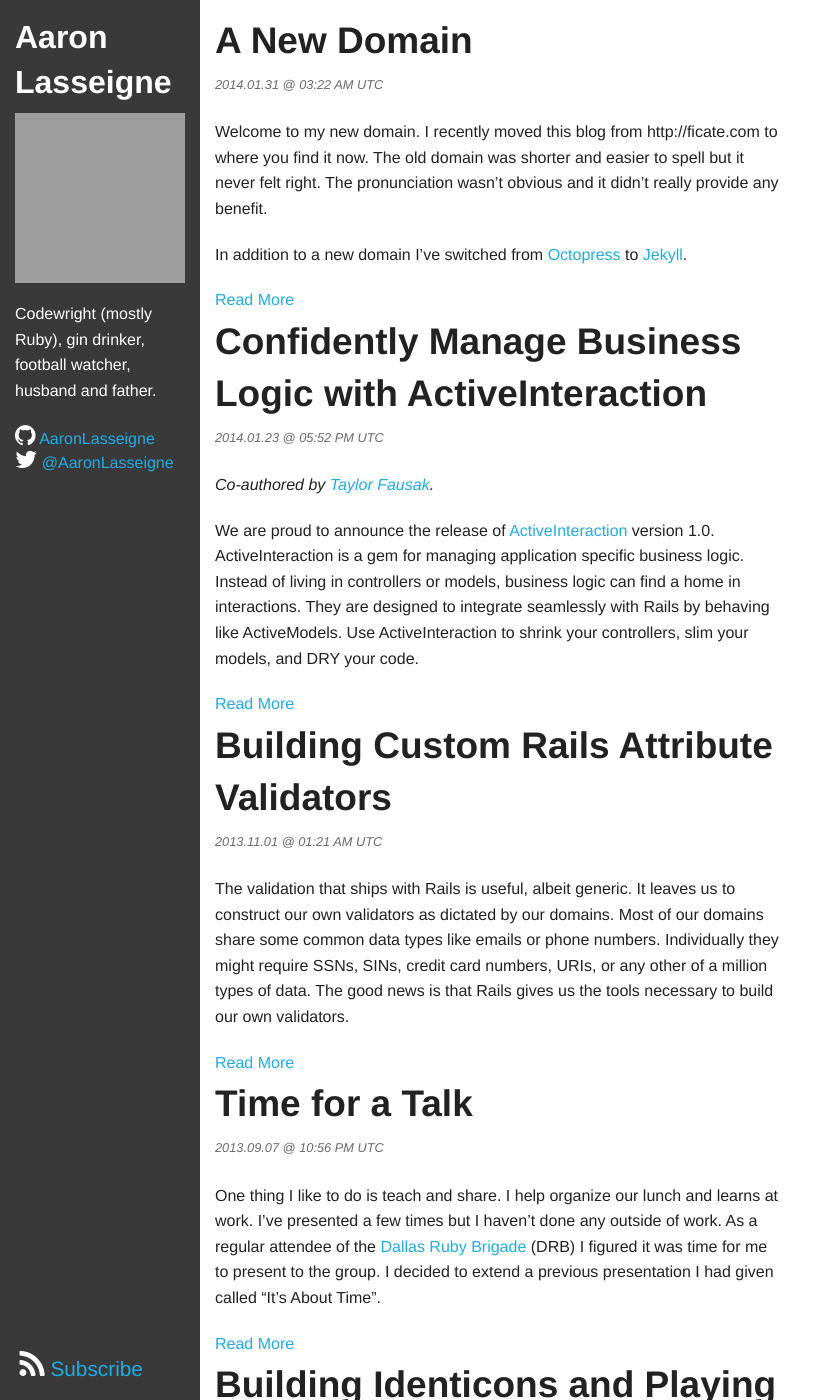
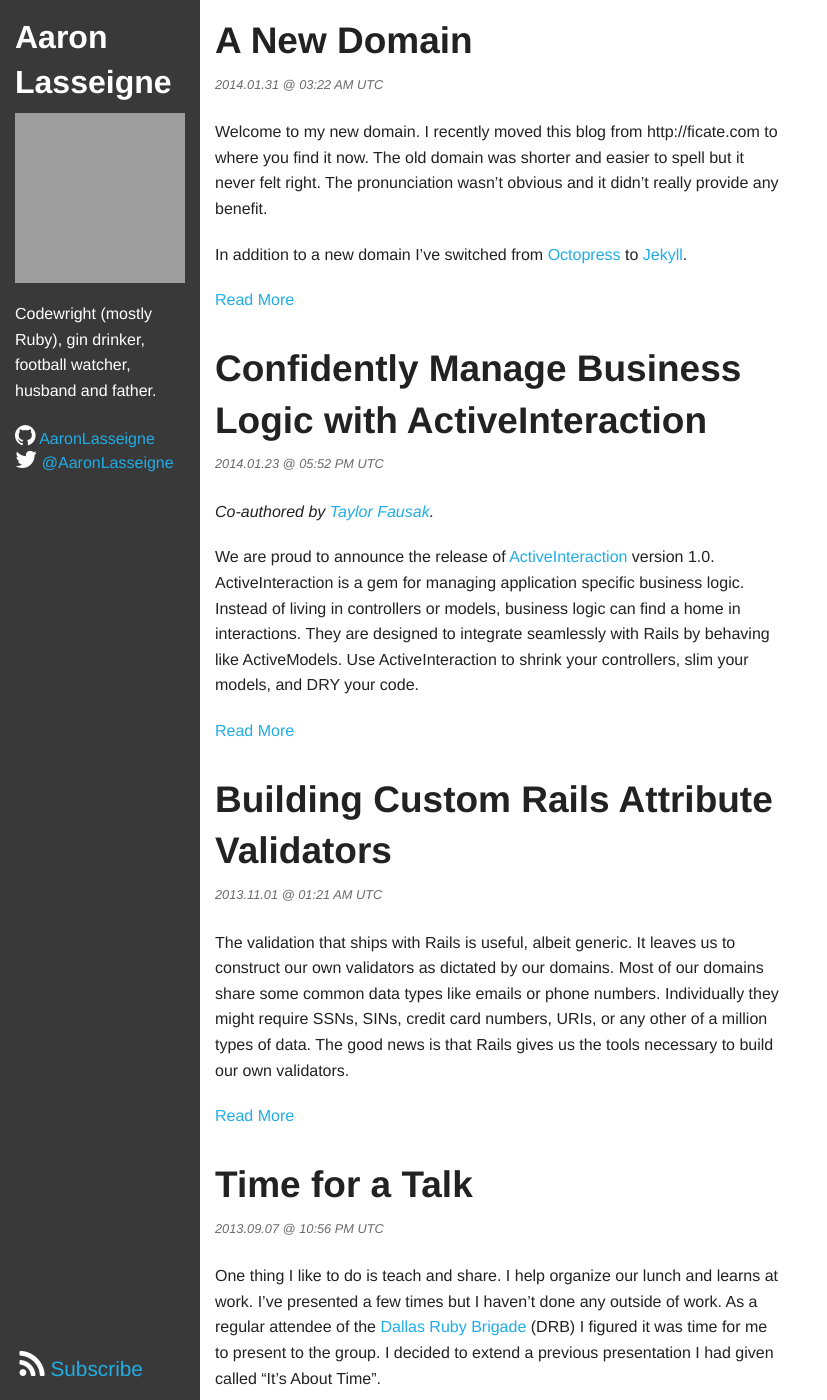
Before and after one commit to AaronLasseigne/aaronlasseigne.github.com, a Jekyll site: the page built from index.html, in a window 1280 px wide and 1400 px high. Shown: the whole window, without its empty margins (0-827 px from the left). Built offline with Jekyll 4.4.1, drawn with Linux system fonts in a browser that asks for light colours; nearby versions of some CDN libraries; the list of posts is cut into pages by our own code; grey boxes are pictures that could not be loaded.

Commit message:
add more spacing between excerpts

```diff
--- a/css/main.css
+++ b/css/main.css
@@ -102,6 +102,7 @@ ol.posts {
 }
 ol.posts li {
   list-style-type: none;
+  margin-bottom: 1.875em;
 }
 
 .footnotes li {
```
